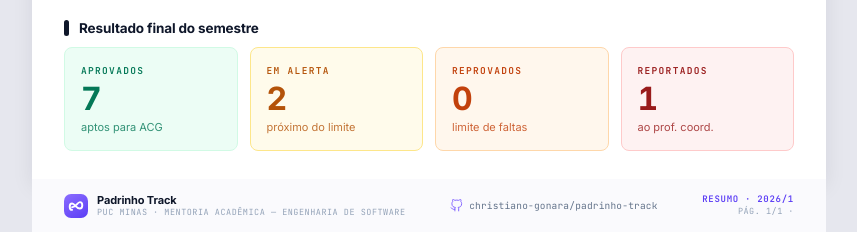
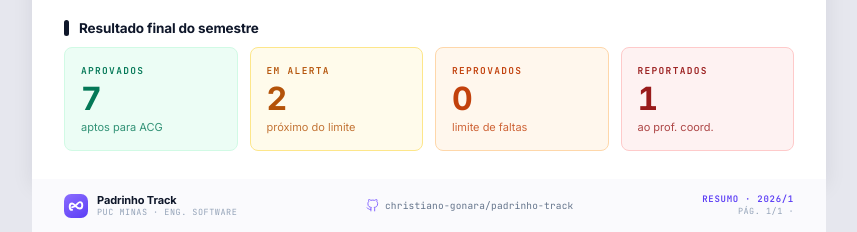
Before and after one commit to christiano-gonara/padrinho-track, a Flask app: page /relatorio/resumo in a window 1280 px wide. Shown: the part 615-847 px from the top of the page, without its empty margins (211-1068 px from the left). Run offline with Flask 3, Linux system fonts and the light colour scheme; data that the repository does not hold is empty; parts of the project's set-up code (start-up, migrations or seed data) failed here and were passed over.

Commit message:
fix: padronizar rodapé dos relatórios
Co-Authored-By: Claude Sonnet 4.6 <noreply@anthropic.com>

```diff
--- a/templates/pages/lista_contatos.html
+++ b/templates/pages/lista_contatos.html
@@ -94,7 +94,7 @@
         </div>
         <div style="display:flex;flex-direction:column;line-height:1.3;">
           <span style="font-size:11px;font-weight:700;color:#0f172a;letter-spacing:-0.01em;">Padrinho Track</span>
-          <span style="font-family:'JetBrains Mono',monospace;font-size:8.5px;color:#94a3b8;letter-spacing:0.06em;text-transform:uppercase;">{{ config.instituicao }} · {{ config.programa }}</span>
+          <span style="font-family:'JetBrains Mono',monospace;font-size:8.5px;color:#94a3b8;letter-spacing:0.06em;text-transform:uppercase;">PUC MINAS · ENG. SOFTWARE</span>
         </div>
       </div>
       <div style="display:flex;align-items:center;gap:6px;color:#64748b;">
--- a/templates/pages/relatorio_aptidao_acg.html
+++ b/templates/pages/relatorio_aptidao_acg.html
@@ -164,7 +164,7 @@
         </div>
         <div style="display:flex;flex-direction:column;line-height:1.3;">
           <span style="font-size:11px;font-weight:700;color:#0f172a;letter-spacing:-0.01em;">Padrinho Track</span>
-          <span style="font-family:'JetBrains Mono',monospace;font-size:8.5px;color:#94a3b8;letter-spacing:0.06em;text-transform:uppercase;">{{ config.instituicao }}</span>
+          <span style="font-family:'JetBrains Mono',monospace;font-size:8.5px;color:#94a3b8;letter-spacing:0.06em;text-transform:uppercase;">PUC MINAS · ENG. SOFTWARE</span>
         </div>
       </div>
       <!-- github -->
--- a/templates/pages/relatorio_resumo_semestre.html
+++ b/templates/pages/relatorio_resumo_semestre.html
@@ -230,7 +230,7 @@
         </div>
         <div style="display:flex;flex-direction:column;line-height:1.3;">
           <span style="font-size:11px;font-weight:700;color:#0f172a;letter-spacing:-0.01em;">Padrinho Track</span>
-          <span style="font-family:'JetBrains Mono',monospace;font-size:8.5px;color:#94a3b8;letter-spacing:0.06em;text-transform:uppercase;">{{ config.instituicao }} · {{ config.programa }}</span>
+          <span style="font-family:'JetBrains Mono',monospace;font-size:8.5px;color:#94a3b8;letter-spacing:0.06em;text-transform:uppercase;">PUC MINAS · ENG. SOFTWARE</span>
         </div>
       </div>
       <!-- github -->
```
